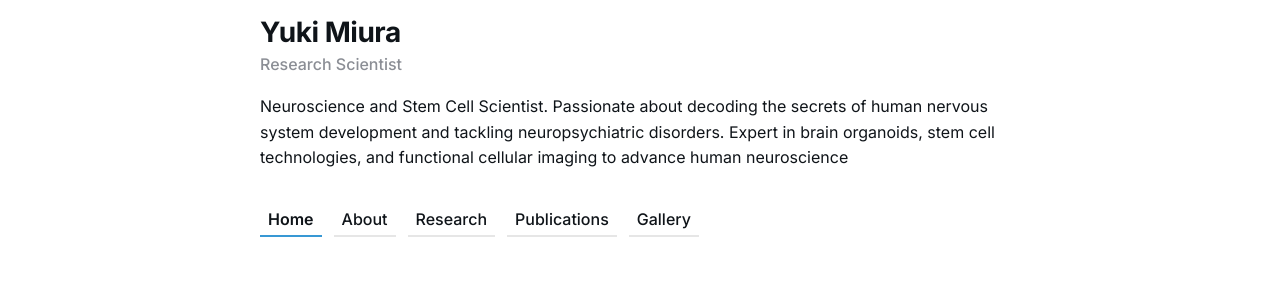
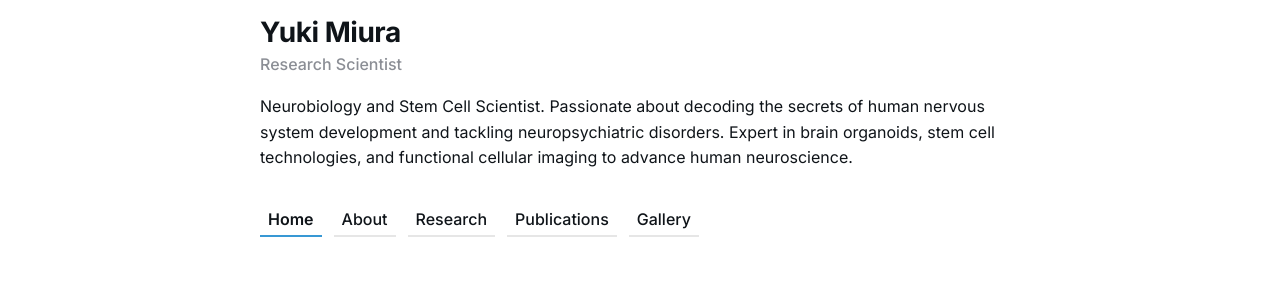
Before and after one commit to ykmiura/ykmiura.github.io, a Jekyll site: the page built from index.html, in a window 1280 px wide. Shown: the part 382-671 px from the top of the page. Built offline with Jekyll 4.4.1, drawn with Linux system fonts in a browser that asks for light colours.

Commit message:
Update settings.yml

```diff
--- a/_data/settings.yml
+++ b/_data/settings.yml
@@ -39,7 +39,7 @@
 author:
   author_name: Yuki Miura
   author_role: Research Scientist
-  author_bio: Neuroscience and Stem Cell Scientist. Passionate about decoding the secrets of human nervous system development and tackling neuropsychiatric disorders. Expert in brain organoids, stem cell technologies, and functional cellular imaging to advance human neuroscience
+  author_bio: Neurobiology and Stem Cell Scientist. Passionate about decoding the secrets of human nervous system development and tackling neuropsychiatric disorders. Expert in brain organoids, stem cell technologies, and functional cellular imaging to advance human neuroscience.
   author_avatar: '/images/01-1.jpg'
 
 #-------------------------------
```
